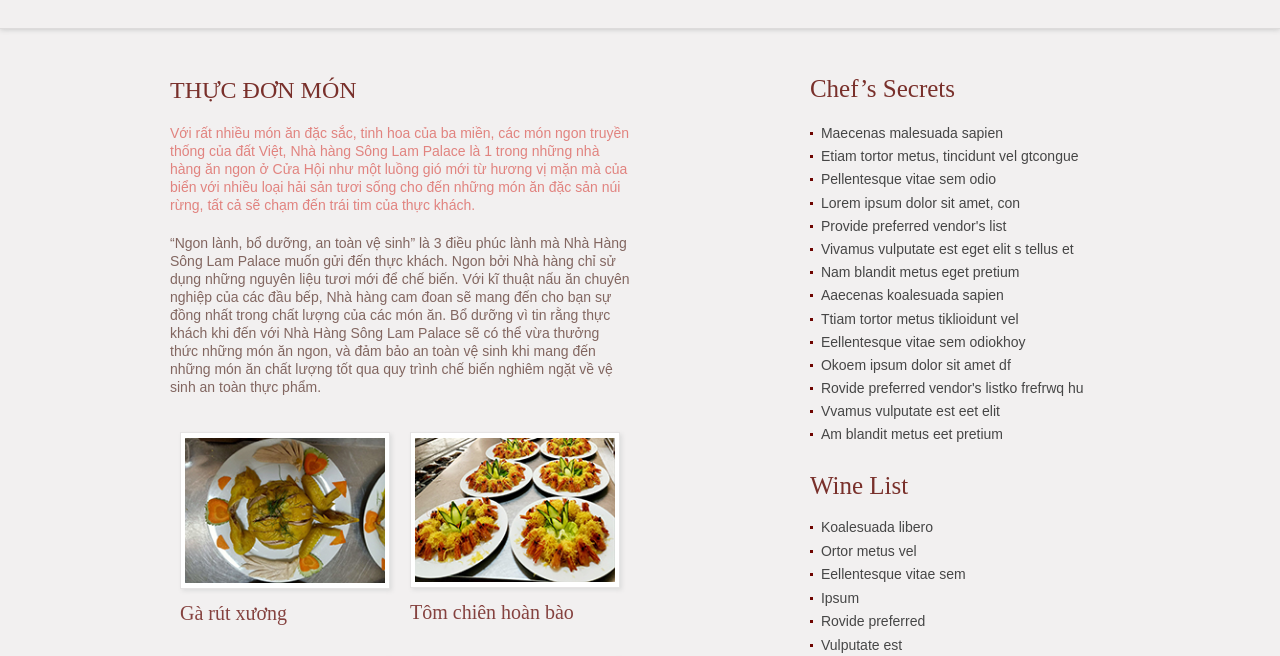
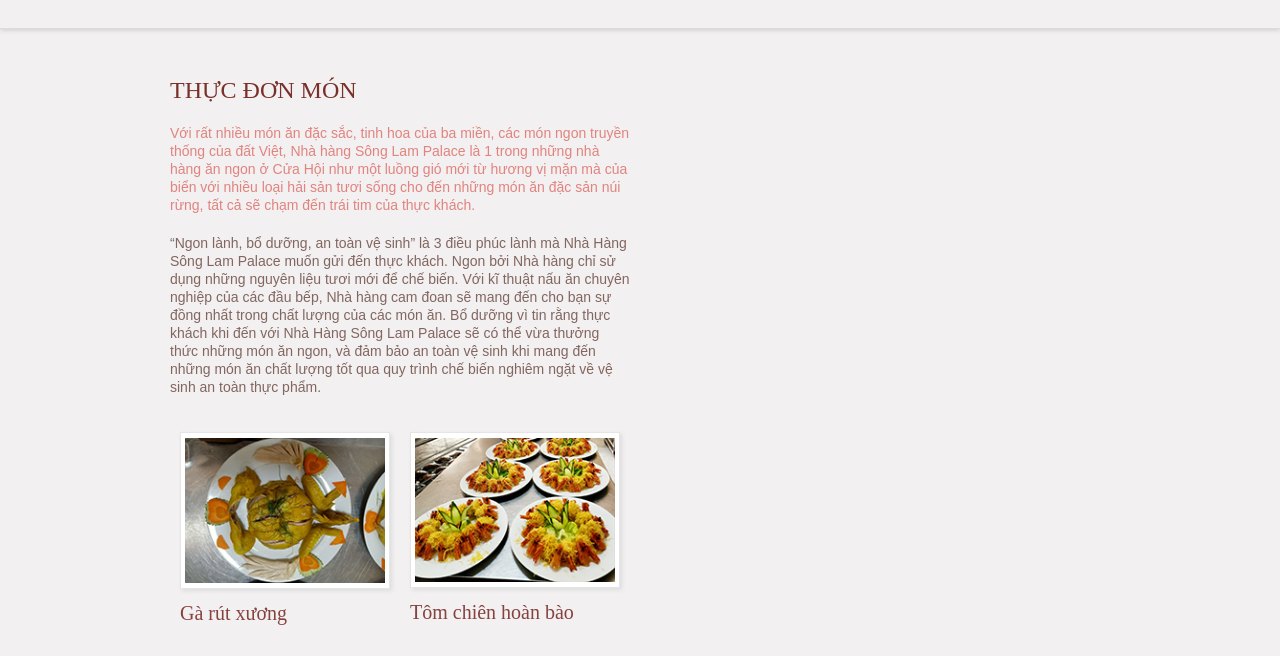
Before and after one commit to songlampalace/songlampalace.github.io, a plain HTML site: page index-2.html in a window 1280 px wide. Shown: the part 141-797 px from the top of the page. Drawn offline with Linux system fonts and the light colour scheme.

Commit message:
Update index-2.html

```diff
--- a/index-2.html
+++ b/index-2.html
@@ -124,33 +124,8 @@
 
     <div class="col-2-6">
 		<div class="wrap-col">
-      <h2 class="head2">Chef’s Secrets</h2>
-      <ul class="list l1">
-        <li><a href="#"> Maecenas malesuada sapien </a></li>
-        <li><a href="#">Etiam tortor metus, tincidunt vel gtcongue </a></li>
-        <li><a href="#">Pellentesque vitae sem odio</a></li>
-        <li><a href="#"> Lorem ipsum dolor sit amet, con </a></li>
-        <li><a href="#">Provide preferred vendor's list</a></li>
-        <li><a href="#">Vivamus vulputate est eget elit s tellus et </a></li>
-        <li><a href="#"> Nam blandit metus eget pretium </a></li>
-        <li><a href="#"> Aaecenas koalesuada sapien </a></li>
-        <li><a href="#">Ttiam tortor metus tiklioidunt vel </a></li>
-        <li><a href="#">Eellentesque vitae sem odiokhoy</a></li>
-        <li><a href="#"> Okoem ipsum dolor sit amet df </a></li>
-        <li><a href="#">Rovide preferred vendor's listko frefrwq hu</a></li>
-        <li><a href="#">Vvamus vulputate est eet elit </a></li>
-        <li class="mb0"><a href="#"> Am blandit metus eet pretium </a></li>
-      </ul>
-      <h2 class="head1">Wine List</h2>
-      <ul class="list">
-        <li><a href="#"> Koalesuada  libero </a></li>
-        <li><a href="#">Ortor metus vel </a></li>
-        <li><a href="#">Eellentesque vitae sem</a></li>
-        <li><a href="#"> Ipsum </a></li>
-        <li><a href="#">Rovide preferred </a></li>
-        <li><a href="#">Vulputate est </a></li>
-        <li><a href="#"> Bandit metus </a></li>
-      </ul>
+
+
 	  </div>
     </div>
     </div>
```
